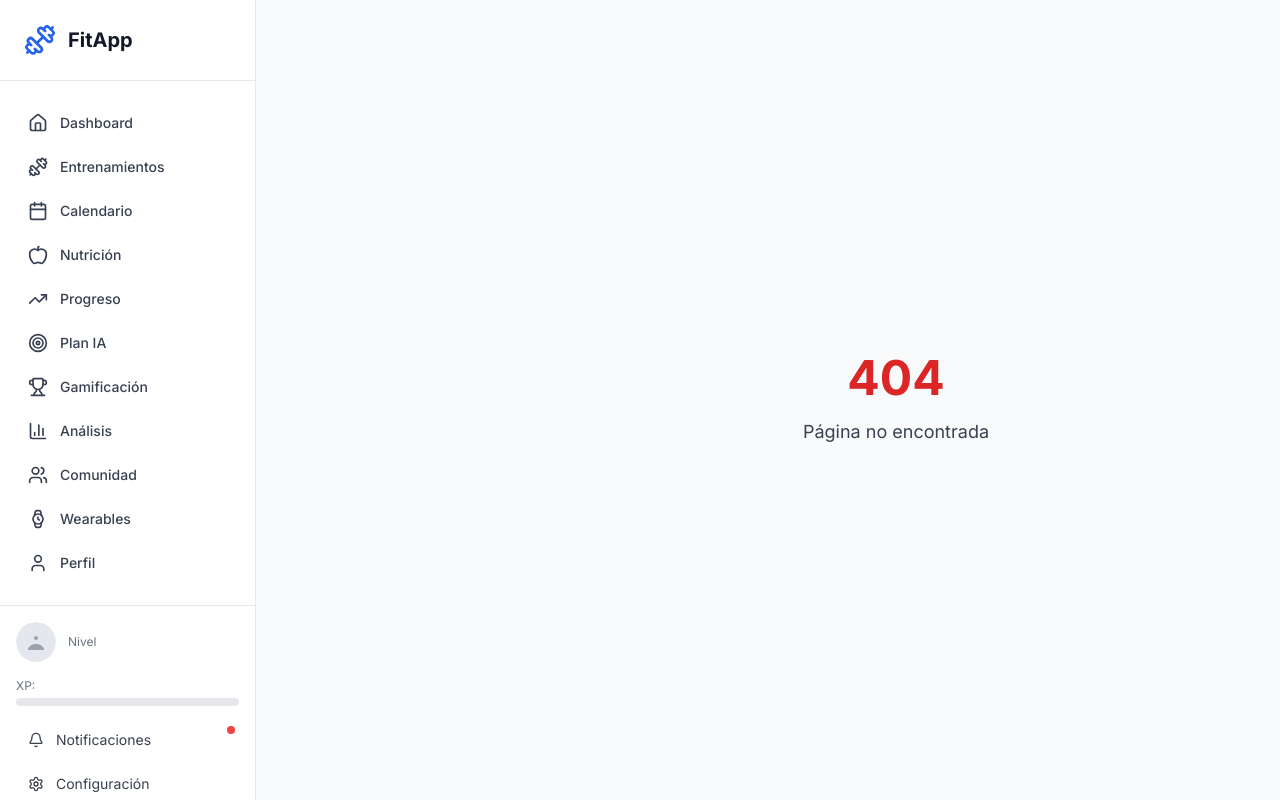
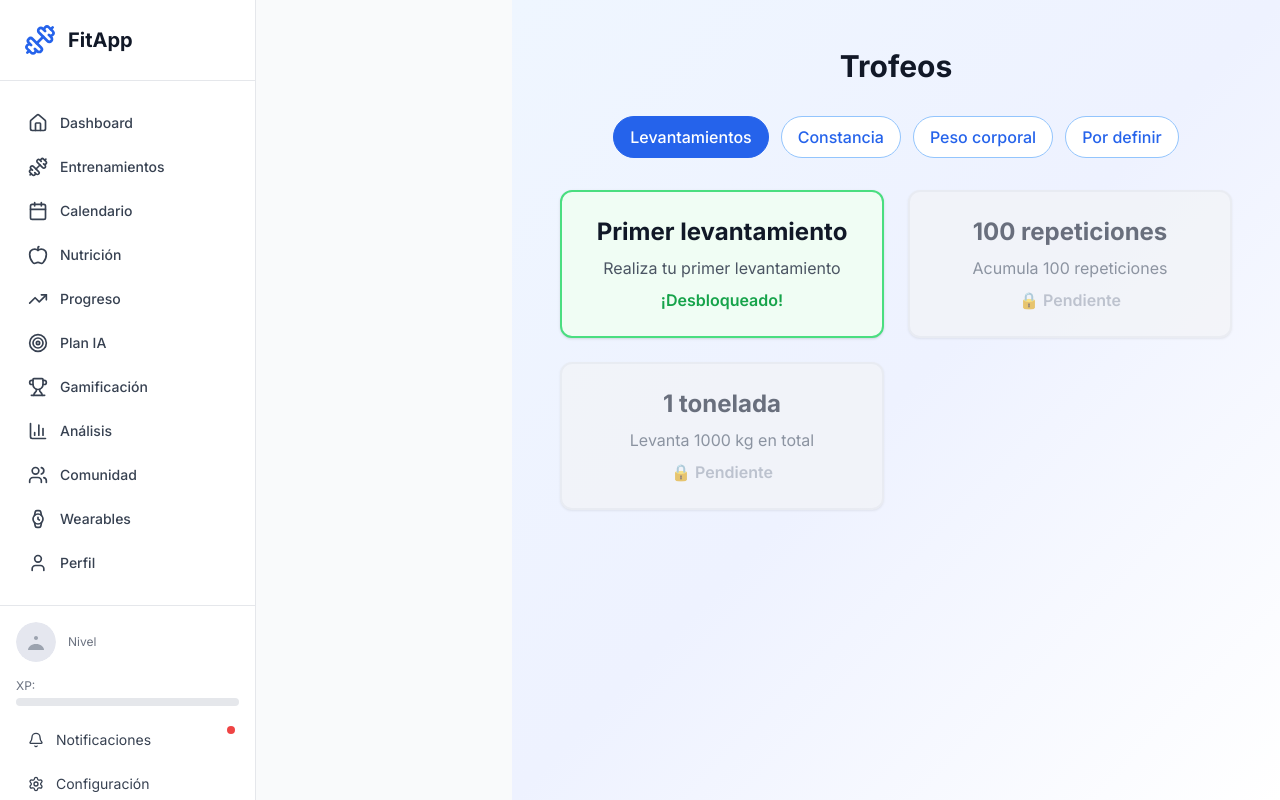
Before and after one commit to chichermo/gym, a React (Vite) app in the folder client-vite/: page /trofeos in a window 1280 px wide. Before the commit this address had no page. Built offline with nearby package versions, Linux system fonts and the light colour scheme.

Commit message:
feat: sección de trofeos con acceso desde menú principal y gamificación, visualización por tipo y estado

```diff
--- a/client-vite/src/App.tsx
+++ b/client-vite/src/App.tsx
@@ -16,6 +16,7 @@ import NotFoundPage from './pages/NotFoundPage';
 import NavBar from './components/NavBar';
 import EntrenamientoPage from './pages/Entrenamiento/EntrenamientoPage';
 import EntrenamientosHistPage from './pages/Entrenamientos/EntrenamientosHistPage';
+import TrofeosPage from './pages/Trofeos/TrofeosPage';
 
 function App() {
   return (
@@ -38,6 +39,7 @@ function App() {
               <Route path="/profile" element={<ProfilePage />} />
               <Route path="/entrenamiento" element={<EntrenamientoPage />} />
               <Route path="/entrenamientos" element={<EntrenamientosHistPage />} />
+              <Route path="/trofeos" element={<TrofeosPage />} />
               <Route path="*" element={<NotFoundPage />} />
             </Routes>
           </main>
--- /dev/null
+++ b/client-vite/src/data/trofeos.ts
@@ -0,0 +1,24 @@
+export type TipoTrofeo = 'levantamientos' | 'constancia' | 'peso corporal' | 'por definir';
+
+export interface Trofeo {
+  id: string;
+  tipo: TipoTrofeo;
+  nombre: string;
+  descripcion: string;
+  unlocked: boolean;
+}
+
+export const trofeos: Trofeo[] = [
+  // Levantamientos
+  { id: '1', tipo: 'levantamientos', nombre: 'Primer levantamiento', descripcion: 'Realiza tu primer levantamiento', unlocked: true },
+  { id: '2', tipo: 'levantamientos', nombre: '100 repeticiones', descripcion: 'Acumula 100 repeticiones', unlocked: false },
+  { id: '3', tipo: 'levantamientos', nombre: '1 tonelada', descripcion: 'Levanta 1000 kg en total', unlocked: false },
+  // Constancia
+  { id: '4', tipo: 'constancia', nombre: 'Primera semana', descripcion: 'Entrena 7 días seguidos', unlocked: true },
+  { id: '5', tipo: 'constancia', nombre: 'Un mes constante', descripcion: 'Entrena 30 días seguidos', unlocked: false },
+  // Peso corporal
+  { id: '6', tipo: 'peso corporal', nombre: 'Meta alcanzada', descripcion: 'Alcanza tu peso objetivo', unlocked: false },
+  { id: '7', tipo: 'peso corporal', nombre: 'Mantén tu peso', descripcion: 'Mantén tu peso objetivo por 30 días', unlocked: false },
+  // Por definir
+  { id: '8', tipo: 'por definir', nombre: 'Trofeo especial', descripcion: 'Logro especial por definir', unlocked: false },
+];
--- a/client-vite/src/pages/Entrenamiento/EntrenamientoPage.tsx
+++ b/client-vite/src/pages/Entrenamiento/EntrenamientoPage.tsx
@@ -30,6 +30,13 @@ const EntrenamientoPage: React.FC = () => {
           <span className="text-blue-100">Arma tu rutina personalizada</span>
         </button>
         <button
+          className="bg-yellow-100 text-yellow-700 shadow-lg rounded-2xl p-8 flex flex-col items-center hover:bg-yellow-200 transition-colors border border-yellow-200"
+          onClick={() => navigate('/trofeos')}
+        >
+          <span className="text-2xl font-bold mb-2">Trofeos</span>
+          <span className="text-yellow-700">Logros y medallas</span>
+        </button>
+        <button
           className="bg-gray-100 text-gray-400 shadow-lg rounded-2xl p-8 flex flex-col items-center border border-gray-200 cursor-not-allowed"
           disabled
         >
--- a/client-vite/src/pages/Gamification/GamificationPage.tsx
+++ b/client-vite/src/pages/Gamification/GamificationPage.tsx
@@ -19,6 +19,7 @@ import {
   RotateCcw,
   Sparkles
 } from 'lucide-react';
+import { useNavigate } from 'react-router-dom';
 
 interface Challenge {
   id: string;
@@ -66,6 +67,7 @@ const GamificationPage: React.FC = () => {
   const [userXp, setUserXp] = useState(2450);
   const [userCoins, setUserCoins] = useState(1250);
   const [userStreak, setUserStreak] = useState(12);
+  const navigate = useNavigate();
 
   const [challenges, setChallenges] = useState<Challenge[]>([
     {
@@ -275,7 +277,15 @@ const GamificationPage: React.FC = () => {
   };
 
   return (
-    <div className="min-h-screen bg-gray-50 p-6">
+    <div className="min-h-screen bg-gradient-to-br from-blue-50 via-indigo-50 to-white flex flex-col items-center py-12">
+      <div className="w-full flex justify-end mb-4 pr-8">
+        <button
+          className="bg-yellow-100 text-yellow-700 px-4 py-2 rounded-full font-semibold border border-yellow-300 hover:bg-yellow-200 transition-colors"
+          onClick={() => navigate('/trofeos')}
+        >
+          Ver trofeos
+        </button>
+      </div>
       <div className="max-w-7xl mx-auto">
         {/* Header */}
         <div className="mb-8">
--- /dev/null
+++ b/client-vite/src/pages/Trofeos/TrofeosPage.tsx
@@ -0,0 +1,49 @@
+import React, { useState } from 'react';
+import { trofeos, TipoTrofeo } from '../../data/trofeos';
+
+const tipos: { key: TipoTrofeo; label: string }[] = [
+  { key: 'levantamientos', label: 'Levantamientos' },
+  { key: 'constancia', label: 'Constancia' },
+  { key: 'peso corporal', label: 'Peso corporal' },
+  { key: 'por definir', label: 'Por definir' },
+];
+
+const TrofeosPage: React.FC = () => {
+  const [tipo, setTipo] = useState<TipoTrofeo>('levantamientos');
+  const trofeosFiltrados = trofeos.filter(t => t.tipo === tipo);
+
+  return (
+    <div className="min-h-screen bg-gradient-to-br from-blue-50 via-indigo-50 to-white flex flex-col items-center py-12">
+      <h1 className="text-3xl font-extrabold text-gray-900 mb-8">Trofeos</h1>
+      <div className="flex gap-3 mb-8">
+        {tipos.map(t => (
+          <button
+            key={t.key}
+            className={`px-4 py-2 rounded-full font-medium border transition-colors ${tipo === t.key ? 'bg-blue-600 text-white border-blue-600' : 'bg-white text-blue-600 border-blue-300 hover:bg-blue-50'}`}
+            onClick={() => setTipo(t.key)}
+          >
+            {t.label}
+          </button>
+        ))}
+      </div>
+      <div className="w-full max-w-2xl grid grid-cols-1 md:grid-cols-2 gap-6">
+        {trofeosFiltrados.map(t => (
+          <div
+            key={t.id}
+            className={`rounded-xl shadow p-6 flex flex-col items-center border-2 ${t.unlocked ? 'border-green-400 bg-green-50' : 'border-gray-200 bg-gray-100 opacity-60'}`}
+          >
+            <span className="text-2xl font-bold mb-2">{t.nombre}</span>
+            <span className="text-gray-600 mb-2 text-center">{t.descripcion}</span>
+            {t.unlocked ? (
+              <span className="text-green-600 font-semibold">¡Desbloqueado!</span>
+            ) : (
+              <span className="text-gray-400 font-semibold flex items-center gap-1"><span role="img" aria-label="candado">🔒</span> Pendiente</span>
+            )}
+          </div>
+        ))}
+      </div>
+    </div>
+  );
+};
+
+export default TrofeosPage;
```
